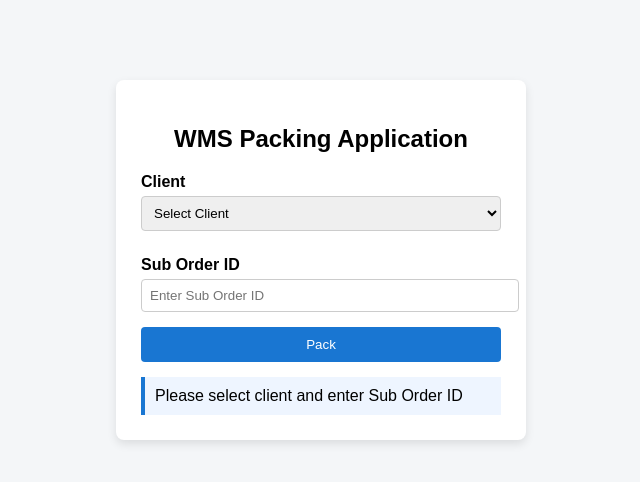
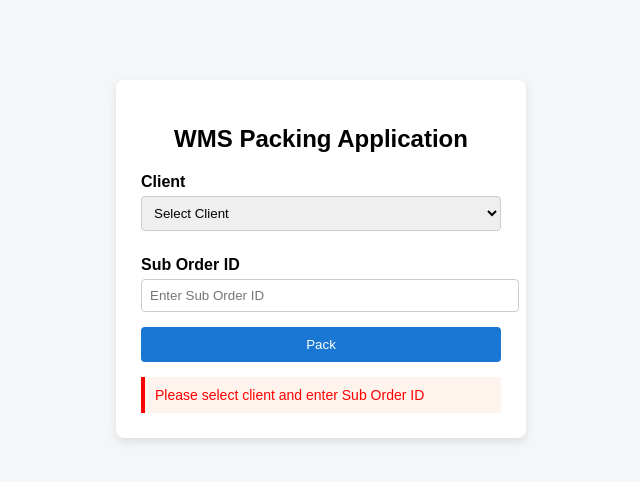
Before and after one commit to VishnuReddy3011/wms-packing-application, a React (Create React App) app: page / in a window 1280 px wide. Both pictures are taken after a click on the button "Pack". Shown: the top 482 px of the page, without its empty margins (319-959 px from the left). Built offline with nearby package versions, Linux system fonts and the light colour scheme.

Commit message:
PackingApp

```diff
--- a/src/App.css
+++ b/src/App.css
@@ -51,8 +51,16 @@ button:disabled {
 .message {
   margin-top: 15px;
   padding: 10px;
-  background: #eef5ff;
-  border-left: 4px solid #1976d2;
+  background: #fff3ee;
+  border-left: 4px solid red;
+  font: 14px Arial, sans-serif;
+  color: red;
+}
+
+.message.success {
+  background: #e6ffed;
+  border-left: 4px solid green;
+  color: green;
 }
 
 input[type=number]::-webkit-inner-spin-button,
--- a/src/App.js
+++ b/src/App.js
@@ -18,17 +18,19 @@ const CLIENTS = [
 function App() {
   const [client, setClient] = useState("");
   const [subOrderId, setSubOrderId] = useState("");
-  const [message, setMessage] = useState("");
+  const [failureMessage, setFailureMessage] = useState("");
+  const [successMessage, setSuccessMessage] = useState("");
   const [loading, setLoading] = useState(false);
 
   const handlePack = async () => {
     if (!client || !subOrderId) {
-      setMessage("Please select client and enter Sub Order ID");
+      setFailureMessage("Please select client and enter Sub Order ID");
       return;
     }
 
     setLoading(true);
-    setMessage("");
+    setFailureMessage("");
+    setSuccessMessage("");
 
     try {
       const res = await fetch("https://node-backend-7dm0.onrender.com/api", {
@@ -45,15 +47,15 @@ function App() {
       const data = await res.json();
 
       if (!res.ok) {
-        setMessage(data.message || "Something went wrong");
+        setFailureMessage(data.message || "Something went wrong");
       } else {
-        setMessage(
+        setSuccessMessage(
           data.message ||
             `Order packed successfully. Channel Order ID: ${data.channelOrderId}`
         );
       }
     } catch (err) {
-      setMessage("Server not reachable");
+      setFailureMessage("Server not reachable");
     } finally {
       setLoading(false);
     }
@@ -87,7 +89,12 @@ function App() {
         {loading ? "Packing..." : "Pack"}
       </button>
 
-      {message && <div className="message">{message}</div>}
+      {failureMessage && (
+        <div className="message failure">{failureMessage}</div>
+      )}
+      {successMessage && (
+        <div className="message success">{successMessage}</div>
+      )}
     </div>
   );
 }
```
